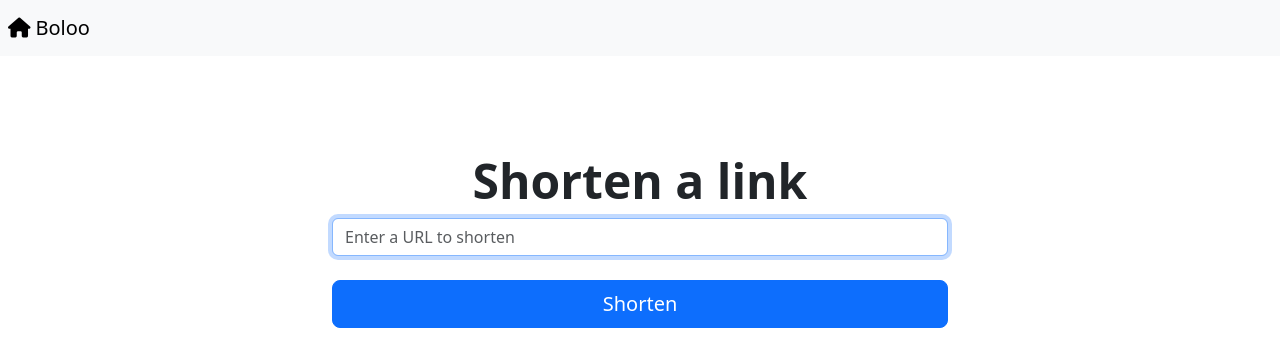
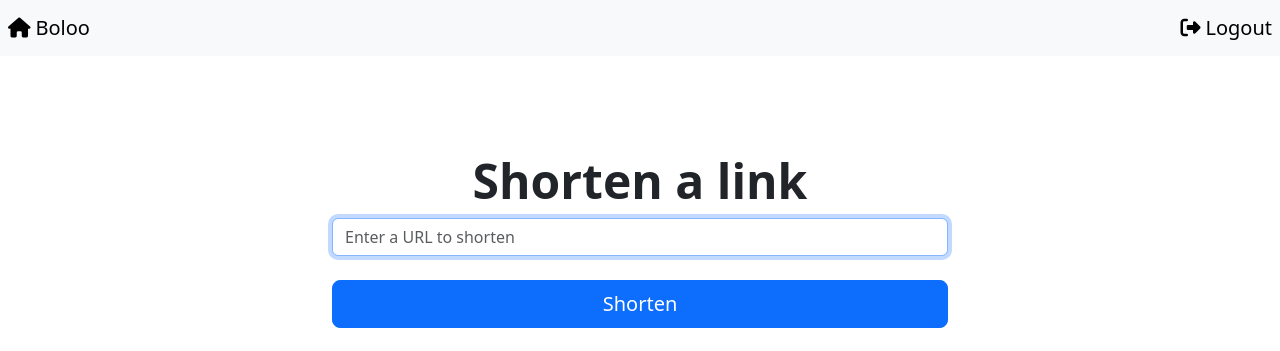
Before and after one commit to AfiaAly/BolooShortener, a Django app: page /home/ in a window 1280 px wide. Shown: the top 351 px of the page. Run offline with Django 5.2, Linux system fonts and the light colour scheme; the visitor is signed in with stand-in values (Sample User, id 1); some libraries are stand-ins or nearby versions.

Commit message:
Implemented logging out

```diff
--- a/bolooShortener/urls.py
+++ b/bolooShortener/urls.py
@@ -23,6 +23,7 @@ urlpatterns = [
     path('admin/', admin.site.urls),
     path('home/', shortener_views.home, name='home'),
     path('login/', shortener_views.login, name='login'),
+    path('logout/', shortener_views.logout, name='logout'),
     path('signup/', shortener_views.signup, name='signup'),
     path('shorten/', shortener_views.Shorten.as_view(), name='shorten'),
     path('manage/', shortener_views.manage, name='manage'),
--- a/shortener_app/views.py
+++ b/shortener_app/views.py
@@ -9,6 +9,7 @@ from shortener_app.forms import SignUpForm
 from django.shortcuts import redirect, get_object_or_404
 from django.contrib.auth import authenticate
 from django.contrib.auth import login as auth_login
+from django.contrib.auth import logout as auth_logout
 from django.contrib.auth.models import User
 from django.contrib.auth.hashers import make_password
 from shortener_app.models import Links
@@ -39,6 +40,14 @@ def login(request):
             print('user is none')
             return render(request, 'login.html', {'error': 'Invalid email or password'})
     return render(request, 'login.html')
+
+
+def logout(request):
+    '''Logout the user and redirect to the splash page'''
+    user = request.user
+    if user.is_authenticated:
+        auth_logout(request)
+    return redirect('splash')
 
 
 def signup(request):
--- a/templates/base.html
+++ b/templates/base.html
@@ -24,7 +24,13 @@
 <body>
 {% block header %}
     <nav class="navbar navbar-light bg-light">
-        <a class="navbar-brand mx-2" href="{% url 'home' %}"><i class="fas fa-home" style="margin-right: 5px"></i>Boloo</a>
+        {% if user.is_authenticated %}
+            <a class="navbar-brand mx-2" href="{% url 'home' %}"><i class="fas fa-home" style="margin-right: 5px"></i>Boloo</a>
+            <a class="navbar-brand mx-2" href="{% url 'logout' %}"><i class="fas fa-sign-out-alt" style="margin-right: 5px"></i>Logout</a>
+        {% else %}
+            <a class="navbar-brand mx-2" href="{% url 'login' %}"><i class="fas fa-sign-in-alt" style="margin-right: 5px"></i>Login</a>
+            <a class="navbar-brand mx-2" href="{% url 'signup' %}"><i class="fas fa-user-plus" style="margin-right: 5px"></i>Sign Up</a>
+        {% endif %}
     </nav>
 {% endblock %}
 {% block content %}
```
